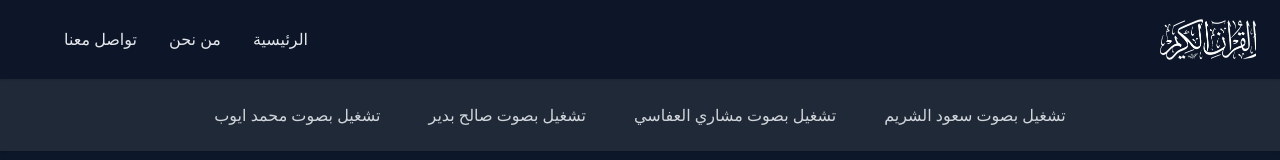
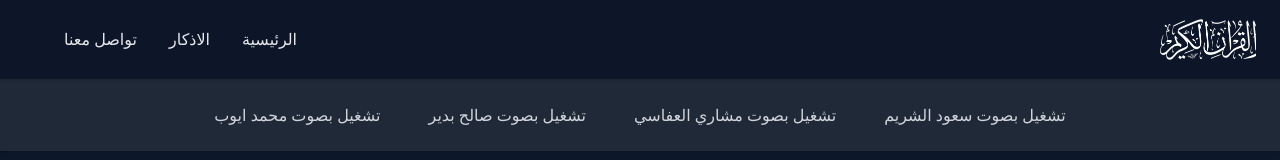
Before and after one commit to TasAlluhimi/Quran, a React (Vite) app in the folder Quran/: page /Surah/1 in a window 1280 px wide. Shown: the top 160 px of the page. Built offline with nearby package versions, Linux system fonts and the light colour scheme; no server answers.

Commit message:
adding adthkar

```diff
--- a/Quran/src/Components/Nav.jsx
+++ b/Quran/src/Components/Nav.jsx
@@ -70,8 +70,8 @@ function Nav() {
             </Link>
             <Link className="my-2 text-gray-200 transition-colors duration-300 transform
             hover:text-blue-500 md:mx-4 md:my-0"
-              to="/">
-              من نحن
+              to="/Athkar">
+              الاذكار
             </Link>
             <Link className="my-2 text-gray-200 transition-colors duration-300 transform
             hover:text-blue-500 md:mx-4 md:my-0"
--- /dev/null
+++ b/Quran/src/Pages/Athkar.jsx
@@ -0,0 +1,9 @@
+import React from 'react'
+
+function Athkar() {
+  return (
+    <div>Athkar</div>
+  )
+}
+
+export default Athkar
--- a/Quran/src/Routes/Route.jsx
+++ b/Quran/src/Routes/Route.jsx
@@ -3,6 +3,7 @@ import { Routes, Route as R } from "react-router-dom";
 import Home from "../Pages/Home";
 import Error from "../Errors/Error";
 import Surah from "../Pages/Surah";
+import Athkar from "../Pages/Athkar";
 
 function Route() {
   return (
@@ -11,6 +12,7 @@ function Route() {
         <R path="/" element={<Home />}></R>
         <R path="/*" element={<Error />}></R>
         <R path="/Surah/:id" element={<Surah />}></R>
+        <R path="/Athkar" element={<Athkar />}></R>
     </Routes>
   </>);
 }
```
